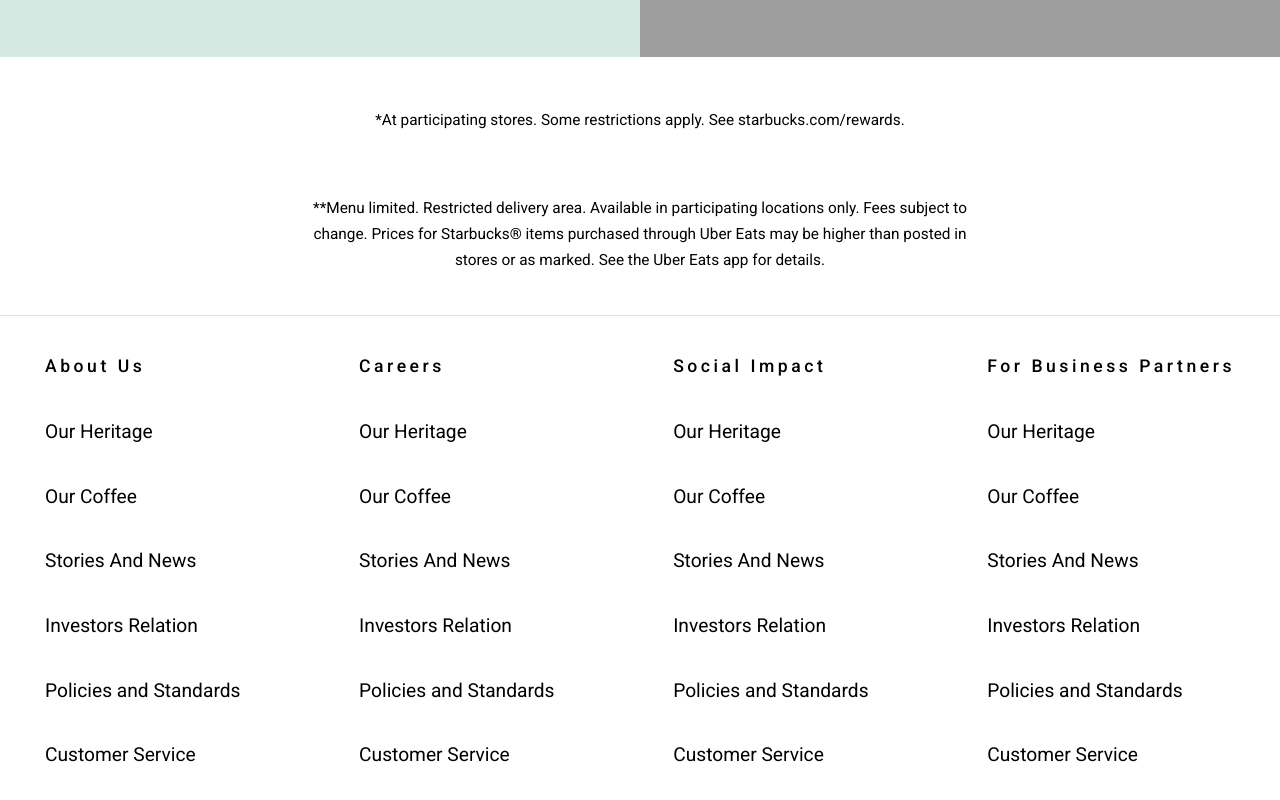
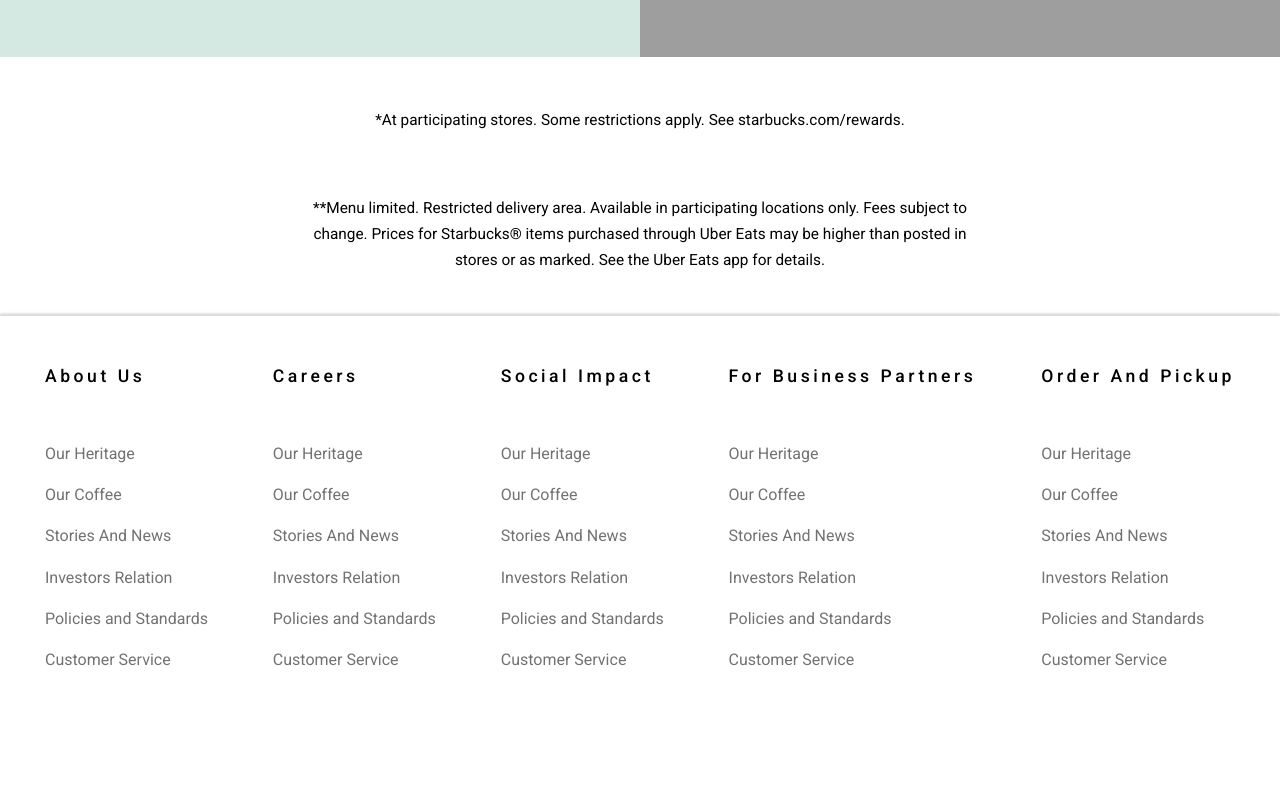
Before and after one commit to Hemsara/React-Starbuck-clone, a React (Create React App) app: page / in a window 1280 px wide. Shown: the part 3183-3983 px from the top of the page. After the commit the page ends 3906 px from the top, so only its background shows below. Built offline with nearby package versions, Linux system fonts and the light colour scheme; grey boxes are pictures that could not be loaded; the HTML template or start-up script is replaced by a standard one.

Commit message:
completed footer design

```diff
--- a/src/components/CSS/Footer.css
+++ b/src/components/CSS/Footer.css
@@ -3,10 +3,11 @@
   padding: 0;
 }
 footer {
+box-shadow: 0 -1px 3px rgba(0,0,0,.1),0 -2px 2px rgba(0,0,0,.06),0 0 2px rgba(0,0,0,.07);
   border-top: 1px solid rgb(221, 221, 221);
   display: flex;
   justify-content: space-between;
-  padding: 40px 45px;
+  padding: 50px 45px;
   flex-wrap: wrap;
   text-align: left;
 }
@@ -21,10 +22,10 @@
   margin-bottom: 40px;
 }
 
-.links > p {
+.links {
   color: rgb(114, 114, 114);
   margin: 0;
-  margin-top: 19px;
+  margin-top: 14px;
   font-size: 1em;
   font-weight: 400;
 }
--- /dev/null
+++ b/src/components/CSS/LinkCard.js
@@ -0,0 +1,34 @@
+import React, { useState } from "react";
+import KeyboardArrowDownIcon from "@material-ui/icons/KeyboardArrowDown";
+import ExpandLessIcon from '@material-ui/icons/ExpandLess';
+
+const LinkCard = ({title}) => {
+
+    const [Show,setShow] = useState(true)
+
+    const handleClick = () => {
+        setShow(!Show)
+  }
+    return (
+        <div className="about list">
+        <div className="header">
+          <h2>{title}</h2>
+          <span className="n-visible">
+              {Show? <KeyboardArrowDownIcon onClick={handleClick}/> : <ExpandLessIcon onClick={handleClick}/> }
+
+          </span>
+        </div>
+
+        <div className={`${Show ? "d-links" : "e-links"}`}>
+          <p className="links">Our Heritage</p>
+          <p className="links">Our Coffee</p>
+          <p className="links">Stories And News</p>
+          <p className="links">Investors Relation</p>
+          <p className="links">Policies and Standards</p>
+          <p className="links">Customer Service</p>
+        </div>
+      </div>
+     );
+}
+
+export default LinkCard;
--- a/src/components/Footer.js
+++ b/src/components/Footer.js
@@ -1,91 +1,18 @@
 import "./CSS/Footer.css";
 import KeyboardArrowDownIcon from "@material-ui/icons/KeyboardArrowDown";
-import React, { useState } from "react";
+import LinkCard from "./CSS/LinkCard";
+const Footer = () => {
 
-const Footer = () => {
-  const [click, setClick] = useState(false);
 
-  const handleClick = () => {
-        setClick(!click)
-  }
   return (
     <footer>
-
-      <div className="about list">
-        <div className="header">
-          <h2>About Us</h2>
-          <span className="n-visible">
-            <KeyboardArrowDownIcon onClick={handleClick}/>
-          </span>
-        </div>
-
-        <div className={`${click ? "d-links" : "e-links"}`}>
-          <p>Our Heritage</p>
-          <p>Our Coffee</p>
-          <p>Stories And News</p>
-          <p>Investors Relation</p>
-          <p>Policies and Standards</p>
-          <p>Customer Service</p>
-        </div>
-      </div>
+      <LinkCard title={"About Us"} />
+      <LinkCard title={"Careers"} />
+      <LinkCard title={"Social Impact"} />
+      <LinkCard title={"For Business Partners"} />
+      <LinkCard title={"Order And Pickup"} />
 
 
-      <div className="career list">
-        <div className="header">
-          <h2>Careers</h2>
-          <span className="n-visible">
-            <KeyboardArrowDownIcon onClick={handleClick}/>
-          </span>
-        </div>
-
-        <div className={`${click ? "d-links" : "e-links"}`}>
-          <p>Our Heritage</p>
-          <p>Our Coffee</p>
-          <p>Stories And News</p>
-          <p>Investors Relation</p>
-          <p>Policies and Standards</p>
-          <p>Customer Service</p>
-        </div>
-      </div>
-
-
-
-      <div className="social list">
-        <div className="header">
-          <h2>Social Impact</h2>
-          <span className="n-visible">
-            <KeyboardArrowDownIcon onClick={handleClick}/>
-          </span>
-        </div>
-
-        <div className={`${click ? "d-links" : "e-links"}`}>
-          <p>Our Heritage</p>
-          <p>Our Coffee</p>
-          <p>Stories And News</p>
-          <p>Investors Relation</p>
-          <p>Policies and Standards</p>
-          <p>Customer Service</p>
-        </div>
-      </div>
-
-
-      <div className="business list">
-        <div className="header">
-          <h2>For Business Partners</h2>
-          <span className="n-visible">
-            <KeyboardArrowDownIcon onClick={handleClick}/>
-          </span>
-        </div>
-
-        <div className={`${click ? "d-links" : "e-links"}`}>
-          <p>Our Heritage</p>
-          <p>Our Coffee</p>
-          <p>Stories And News</p>
-          <p>Investors Relation</p>
-          <p>Policies and Standards</p>
-          <p>Customer Service</p>
-        </div>
-      </div>
     </footer>
   );
 };
```
